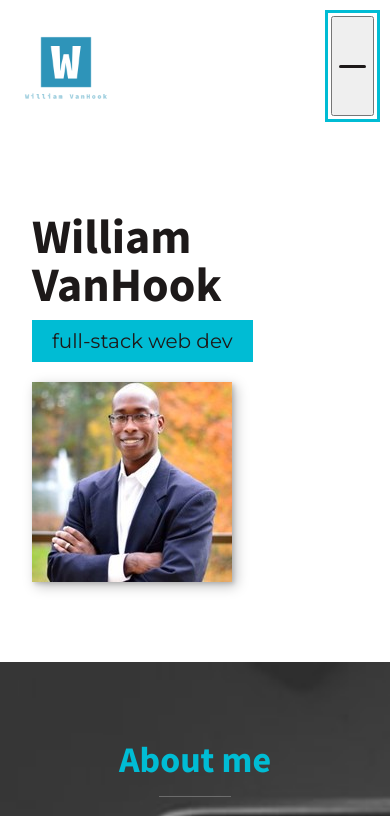
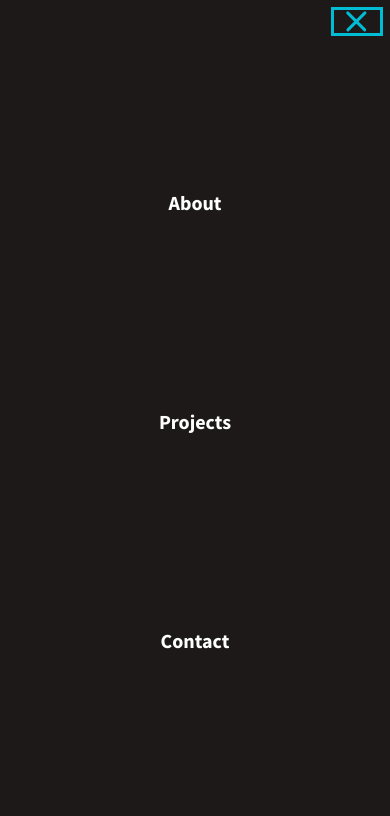
Before and after one commit to WillV1/ga_sei_portfolio, a plain HTML site: page index.html in a window 390 px wide. Both pictures are taken after a click on the button "toggle navigation". Shown: the top 816 px of the page. Drawn offline with Linux system fonts and the light colour scheme.

Commit message:
Style hamburger and aadd javascript

```diff
--- a/css/style.css
+++ b/css/style.css
@@ -31,6 +31,10 @@
     --fs-h4: 1.5rem;
     --fs-body: 1.125rem;
   }
+}
+
+html {
+  scroll-behavior: smooth;
 }
 
 body {
@@ -132,13 +136,50 @@ header {
   color: var(--clr-accent);
 }
 
+.nav-toggle {
+  padding: .5em;
+  background: transparent;
+  border: 0;
+  cursor: pointer;
+  position: absolute;
+  right: 1em;
+  top: 1em;
+  z-index: 1000
+}
+
+.nav-open .nav {
+  transform: translateX(0)
+}
+
+.nav-open .nav-toggle {
+  position: fixed;
+}
+
+.nav-open .hamburger {
+  transform: rotate(.625turn);
+}
+
+.nav-open .hamburger::before {
+  transform: rotate(90deg) translateX(-6px)
+}
+
+.nav-open .hamburger::after {
+  opacity: 0;
+}
+
 .hamburger {
-  background: var(--clr-dark);
+  display: block;
+  position: relative;
+}
+
+.hamburger,
+.hamburger::before,
+.hamburger::after {
+  background: var(--clr-accent);
   width: 2em;
   height: 3px;
   border-radius: 1em;
-  display: block;
-  position: relative;
+  transition: transform 250ms ease-in-out
 }
 
 .hamburger::before,
@@ -146,8 +187,11 @@ header {
   content: '';
   position: absolute;
   left: 0;
-  right: 0
+  right: 0;
 }
+
+.hamburger::before {top: 6px}
+.hamburger::after {bottom: 6px}
 
 /* Intro Section */
 
--- a/index.html
+++ b/index.html
@@ -14,6 +14,8 @@
   <link href="https://fonts.googleapis.com/css2?family=Montserrat&family=Source+Sans+Pro:wght@400;700&display=swap" rel="stylesheet">
   <!-- Custom CSS -->
   <link rel="stylesheet" href="css/style.css">
+  <!-- Javascript -->
+  <script defer src="js/script.js"></script>
 </head>
 <body>
   <!-- Navbar  -->
--- /dev/null
+++ b/js/script.js
@@ -0,0 +1,12 @@
+const navToggle = document.querySelector('.nav-toggle');
+const navLinks = document.querySelectorAll('.nav-link');
+
+navToggle.addEventListener('click', () => {
+  document.body.classList.toggle('nav-open');
+});
+
+navLinks.forEach(link => {
+  link.addEventListener('click', () => {
+    document.body.classList.remove('nav-open');
+  })
+})
```
